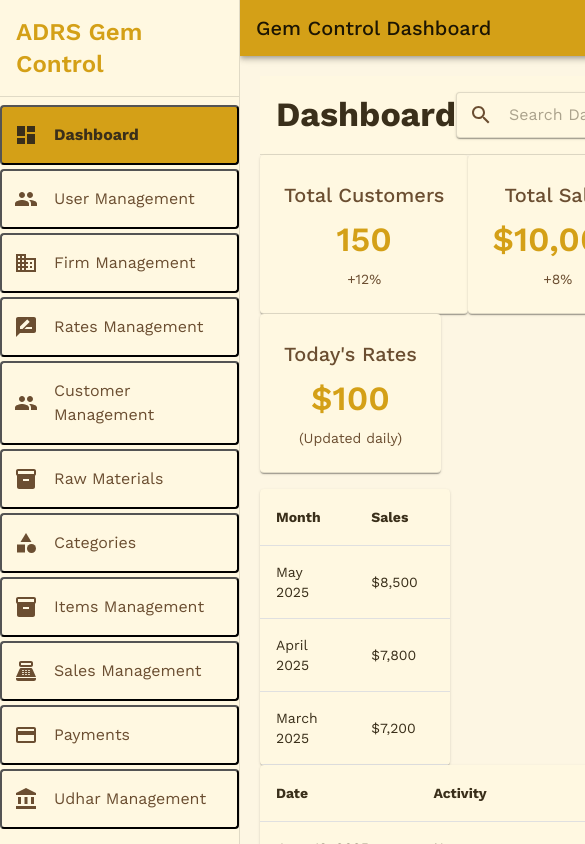
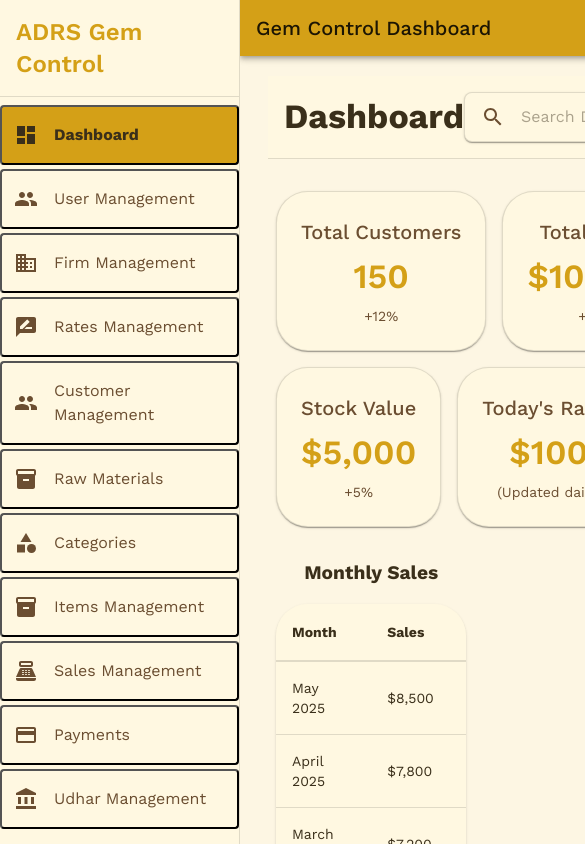
Before and after one commit to Sachinsen7/Gem-Control, a React (Vite) app in the folder Frontend-gem/GemControl/: page /login in a window 390 px wide. Both pictures are taken after typing "name@example.com", "Sample123" into the empty fields and a click on the button "Login". Shown: the top 844 px of the page, 585 px wide, since content can reach past the window. Built offline with nearby package versions, Linux system fonts and the light colour scheme.

Commit message:
Refactor Dashboard component: enhance animation transitions, update recent activities timestamps, and improve layout styling for better responsiveness

```diff
--- a/Frontend-gem/GemControl/src/pages/Dashboard.jsx
+++ b/Frontend-gem/GemControl/src/pages/Dashboard.jsx
@@ -27,7 +27,11 @@ function Dashboard() {
   // Animation variants
   const sectionVariants = {
     hidden: { opacity: 0, y: 20 },
-    visible: { opacity: 1, y: 0, transition: { duration: 0.5 } },
+    visible: {
+      opacity: 1,
+      y: 0,
+      transition: { duration: 0.5, ease: "easeOut" },
+    },
   };
 
   const cardVariants = {
@@ -35,20 +39,30 @@ function Dashboard() {
     visible: (i) => ({
       opacity: 1,
       y: 0,
-      transition: { delay: i * 0.1, duration: 0.5 },
+      transition: { delay: i * 0.1, duration: 0.5, ease: "easeOut" },
     }),
-    hover: { scale: 1.05, transition: { duration: 0.2 } },
   };
 
   const tableVariants = {
     hidden: { opacity: 0 },
-    visible: { opacity: 1, transition: { duration: 0.5, delay: 0.3 } },
+    visible: {
+      opacity: 1,
+      transition: { duration: 0.5, delay: 0.3, ease: "easeOut" },
+    },
   };
 
   const notificationVariants = {
     hidden: { opacity: 0, height: 0 },
-    visible: { opacity: 1, height: "auto", transition: { duration: 0.3 } },
-    exit: { opacity: 0, height: 0, transition: { duration: 0.2 } },
+    visible: {
+      opacity: 1,
+      height: "auto",
+      transition: { duration: 0.3, ease: "easeOut" },
+    },
+    exit: {
+      opacity: 0,
+      height: 0,
+      transition: { duration: 0.2, ease: "easeIn" },
+    },
   };
 
   // Mock data
@@ -67,35 +81,47 @@ function Dashboard() {
 
   const recentActivities = [
     {
-      date: "June 12, 2025 04:50 PM",
+      date: "June 12, 2025 05:50 PM",
       activity: "New user registered",
       user: "John Doe",
     },
     {
-      date: "June 12, 2025 04:40 PM",
+      date: "June 12, 2025 05:40 PM",
       activity: "Sale completed",
       user: "Jane Smith",
     },
     {
-      date: "June 12, 2025 04:30 PM",
+      date: "June 12, 2025 05:30 PM",
       activity: "Stock updated",
       user: "Admin",
+    },
+    {
+      date: "June 12, 2025 05:20 PM",
+      activity: "Payment received",
+      user: "Mike Ross",
     },
   ];
 
   const notifications = [
-    { id: 1, message: "New user registered", time: "04:50 PM" },
-    { id: 2, message: "Sale completed", time: "04:40 PM" },
-    { id: 3, message: "Stock updated", time: "04:30 PM" },
+    { id: 1, message: "New user registered", time: "05:50 PM" },
+    { id: 2, message: "Sale completed", time: "05:40 PM" },
+    { id: 3, message: "Stock updated", time: "05:30 PM" },
   ];
 
   const handleSearch = (e) => {
     setSearchQuery(e.target.value);
-    // Add search logic here if needed (e.g., filter stats or tables)
+    // Add search logic here if needed
   };
 
   return (
-    <div>
+    <Box
+      sx={{
+        maxWidth: "1200px",
+        margin: "0 auto",
+        width: "100%",
+        px: { xs: 1, sm: 2, md: 3 },
+      }}
+    >
       {/* Top Section with Search and Notification */}
       <Box
         sx={{
@@ -122,14 +148,15 @@ function Dashboard() {
           <Paper
             component={motion.div}
             whileHover={{ scale: 1.05 }}
-            transition={{ duration: 0.2 }}
+            transition={{ duration: 0.2, ease: "easeOut" }}
             sx={{
-              p: "2px 4px",
+              p: "4px 8px",
               display: "flex",
               alignItems: "center",
-              width: 300,
+              width: { xs: 200, sm: 300 },
               bgcolor: theme.palette.background.paper,
               border: `1px solid ${theme.palette.divider}`,
+              borderRadius: 2,
             }}
           >
             <IconButton sx={{ p: 1 }}>
@@ -169,8 +196,8 @@ function Dashboard() {
                 maxWidth: 300,
                 bgcolor: theme.palette.background.paper,
                 border: `1px solid ${theme.palette.divider}`,
-                borderRadius: 1,
-                boxShadow: theme.shadows[4],
+                borderRadius: 2,
+                boxShadow: theme.shadows[6],
               }}
             >
               {notifications.map((notif) => (
@@ -196,9 +223,13 @@ function Dashboard() {
       </AnimatePresence>
 
       {/* Stats Grid */}
-      <Grid container spacing={0} sx={{ width: "100%", p: 0 }}>
+      <Grid
+        container
+        spacing={2}
+        sx={{ width: "100%", mt: 4, px: { xs: 1, sm: 2 } }}
+      >
         {stats.map((stat, index) => (
-          <Grid item xs={12} key={stat.title}>
+          <Grid item xs={12} sm={6} md={3} key={stat.title}>
             <motion.div
               custom={index}
               variants={cardVariants}
@@ -212,10 +243,10 @@ function Dashboard() {
                   textAlign: "center",
                   bgcolor: theme.palette.background.paper,
                   color: theme.palette.text.primary,
-                  borderBottom: `1px solid ${theme.palette.divider}`,
-                  transition: "box-shadow 0.3s ease",
-                  "&:hover": { boxShadow: theme.shadows[4] },
-                  width: "100%",
+                  border: `1px solid ${theme.palette.divider}`,
+                  borderRadius: 8,
+                  transition: "all 0.3s ease",
+                  "&:hover": { boxShadow: theme.shadows[8] },
                 }}
               >
                 <Typography
@@ -247,14 +278,33 @@ function Dashboard() {
       </Grid>
 
       {/* Tables Section */}
-      <Grid container spacing={0} sx={{ width: "100%", mt: 2, p: 0 }}>
-        <Grid item xs={12} md={6}>
+      <Grid
+        container
+        spacing={2}
+        sx={{ width: "100%", mt: 4, px: { xs: 1, sm: 2 } }}
+      >
+        {/* Monthly Sales Table */}
+        <Grid item xs={12} md={12}>
           <motion.div
             variants={tableVariants}
             initial="hidden"
             animate="visible"
           >
-            <TableContainer component={Paper} sx={{ width: "100%" }}>
+            <Typography
+              sx={{
+                color: theme.palette.text.primary,
+                fontWeight: "bold",
+                textAlign: "center",
+                fontSize: { xs: "1.2rem", sm: "1.5rem" },
+                mb: 2,
+              }}
+            >
+              Monthly Sales
+            </Typography>
+            <TableContainer
+              component={Paper}
+              sx={{ width: "100%", borderRadius: 8 }}
+            >
               <Table>
                 <TableHead>
                   <TableRow>
@@ -263,6 +313,8 @@ function Dashboard() {
                         color: theme.palette.text.primary,
                         fontWeight: "bold",
                         width: "50%",
+                        bgcolor: theme.palette.background.paper,
+                        borderBottom: `2px solid ${theme.palette.divider}`,
                       }}
                     >
                       Month
@@ -272,6 +324,8 @@ function Dashboard() {
                         color: theme.palette.text.primary,
                         fontWeight: "bold",
                         width: "50%",
+                        bgcolor: theme.palette.background.paper,
+                        borderBottom: `2px solid ${theme.palette.divider}`,
                       }}
                     >
                       Sales
@@ -282,12 +336,20 @@ function Dashboard() {
                   {monthlySales.map((row, index) => (
                     <TableRow key={index}>
                       <TableCell
-                        sx={{ color: theme.palette.text.primary, width: "50%" }}
+                        sx={{
+                          color: theme.palette.text.primary,
+                          width: "50%",
+                          borderBottom: `1px solid ${theme.palette.divider}`,
+                        }}
                       >
                         {row.month}
                       </TableCell>
                       <TableCell
-                        sx={{ color: theme.palette.text.primary, width: "50%" }}
+                        sx={{
+                          color: theme.palette.text.primary,
+                          width: "50%",
+                          borderBottom: `1px solid ${theme.palette.divider}`,
+                        }}
                       >
                         {row.sales}
                       </TableCell>
@@ -298,72 +360,84 @@ function Dashboard() {
             </TableContainer>
           </motion.div>
         </Grid>
-        <Grid item xs={12} md={6}>
+
+        {/* Recent Activities as Scrollable Notifications Panel */}
+        <Grid item xs={12} md={12}>
           <motion.div
             variants={tableVariants}
             initial="hidden"
             animate="visible"
           >
-            <TableContainer component={Paper} sx={{ width: "100%" }}>
-              <Table>
-                <TableHead>
-                  <TableRow>
-                    <TableCell
+            <Typography
               sx={{
                 color: theme.palette.text.primary,
                 fontWeight: "bold",
-                        width: "33%",
+                textAlign: "center",
+                fontSize: { xs: "1.2rem", sm: "1.5rem" },
+                mb: 2,
               }}
             >
-                      Date
-                    </TableCell>
-                    <TableCell
+              Recent Activities
+            </Typography>
+            <Paper
               sx={{
-                        color: theme.palette.text.primary,
-                        fontWeight: "bold",
-                        width: "33%",
+                width: "100%",
+                maxHeight: 300,
+                overflowY: "auto",
+                borderRadius: 8,
+                border: `1px solid ${theme.palette.divider}`,
+                "&::-webkit-scrollbar": {
+                  width: "8px",
+                },
+                "&::-webkit-scrollbar-track": {
+                  background: theme.palette.background.paper,
+                },
+                "&::-webkit-scrollbar-thumb": {
+                  backgroundColor: theme.palette.primary.main,
+                  borderRadius: 4,
+                },
+                // Removed hover effect on scrollbar thumb
               }}
             >
-                      Activity
-                    </TableCell>
-                    <TableCell
+              {recentActivities.map((activity, index) => (
+                <Box
+                  key={index}
                   sx={{
-                        color: theme.palette.text.primary,
-                        fontWeight: "bold",
-                        width: "33%",
+                    p: 2,
+                    borderBottom: `1px solid ${theme.palette.divider}`,
+                    "&:last-child": { borderBottom: "none" },
+                    transition: "background-color 0.3s ease",
+                    "&:hover": {
+                      bgcolor: theme.palette.background.paper,
+                      boxShadow: theme.shadows[2],
+                    },
+                  }}
+                  component={motion.div}
+                  whileHover={{ scale: 1.02 }}
+                  transition={{ duration: 0.2 }}
+                >
+                  <Typography
+                    variant="body2"
+                    sx={{ color: theme.palette.text.primary, fontWeight: 500 }}
+                  >
+                    {activity.activity}
+                  </Typography>
+                  <Typography
+                    variant="caption"
+                    sx={{
+                      color: theme.palette.text.secondary,
+                      display: "block",
                     }}
                   >
-                      User
-                    </TableCell>
-                  </TableRow>
-                </TableHead>
-                <TableBody>
-                  {recentActivities.map((row, index) => (
-                    <TableRow key={index}>
-                      <TableCell
-                        sx={{ color: theme.palette.text.primary, width: "33%" }}
-                      >
-                        {row.date}
-                      </TableCell>
-                      <TableCell
-                        sx={{ color: theme.palette.text.primary, width: "33%" }}
-                      >
-                        {row.activity}
-                      </TableCell>
-                      <TableCell
-                        sx={{ color: theme.palette.text.primary, width: "33%" }}
-                      >
-                        {row.user}
-                      </TableCell>
-                    </TableRow>
+                    {activity.date} by {activity.user}
+                  </Typography>
+                </Box>
               ))}
-                </TableBody>
-              </Table>
-            </TableContainer>
+            </Paper>
           </motion.div>
         </Grid>
       </Grid>
-    </div>
+    </Box>
   );
 }
 
```
Lines whose indentation alone changed are shown as unchanged.
